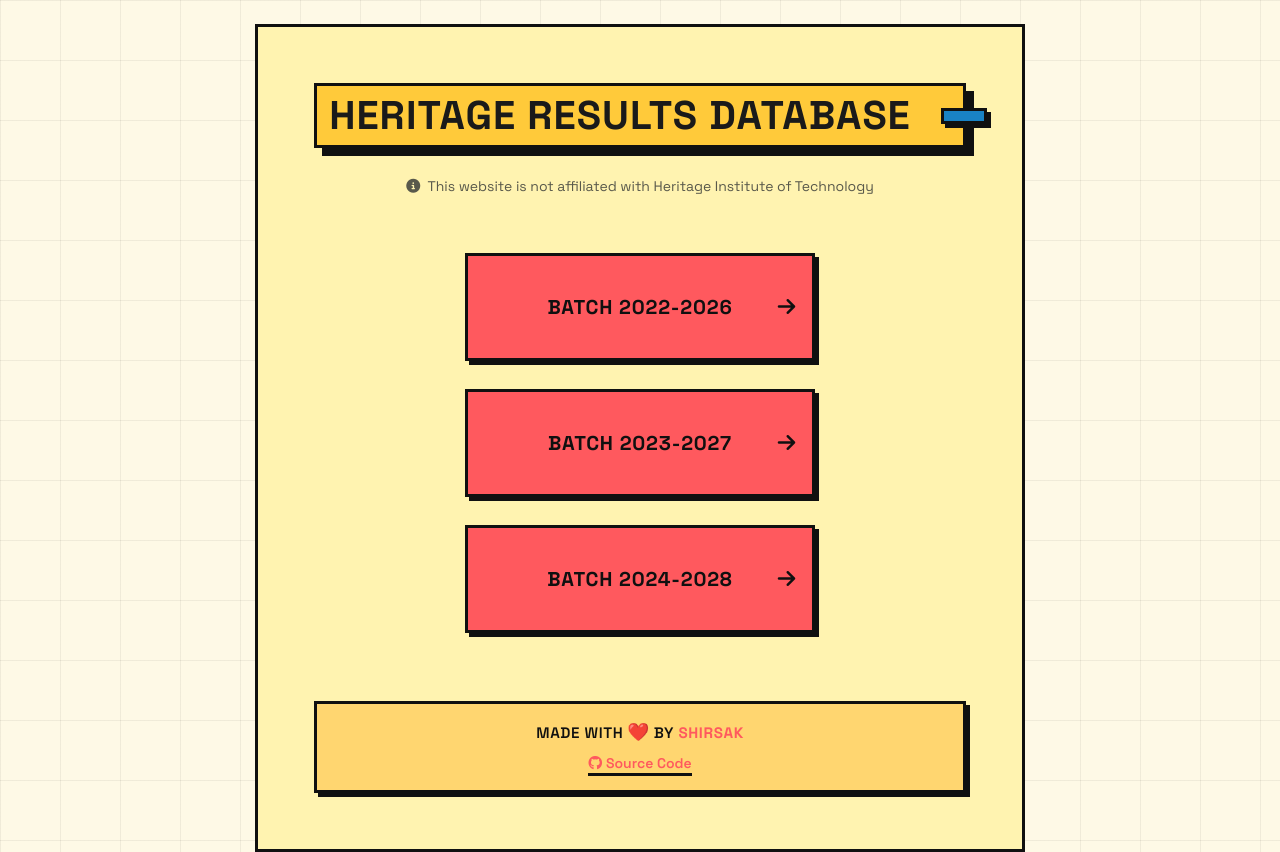
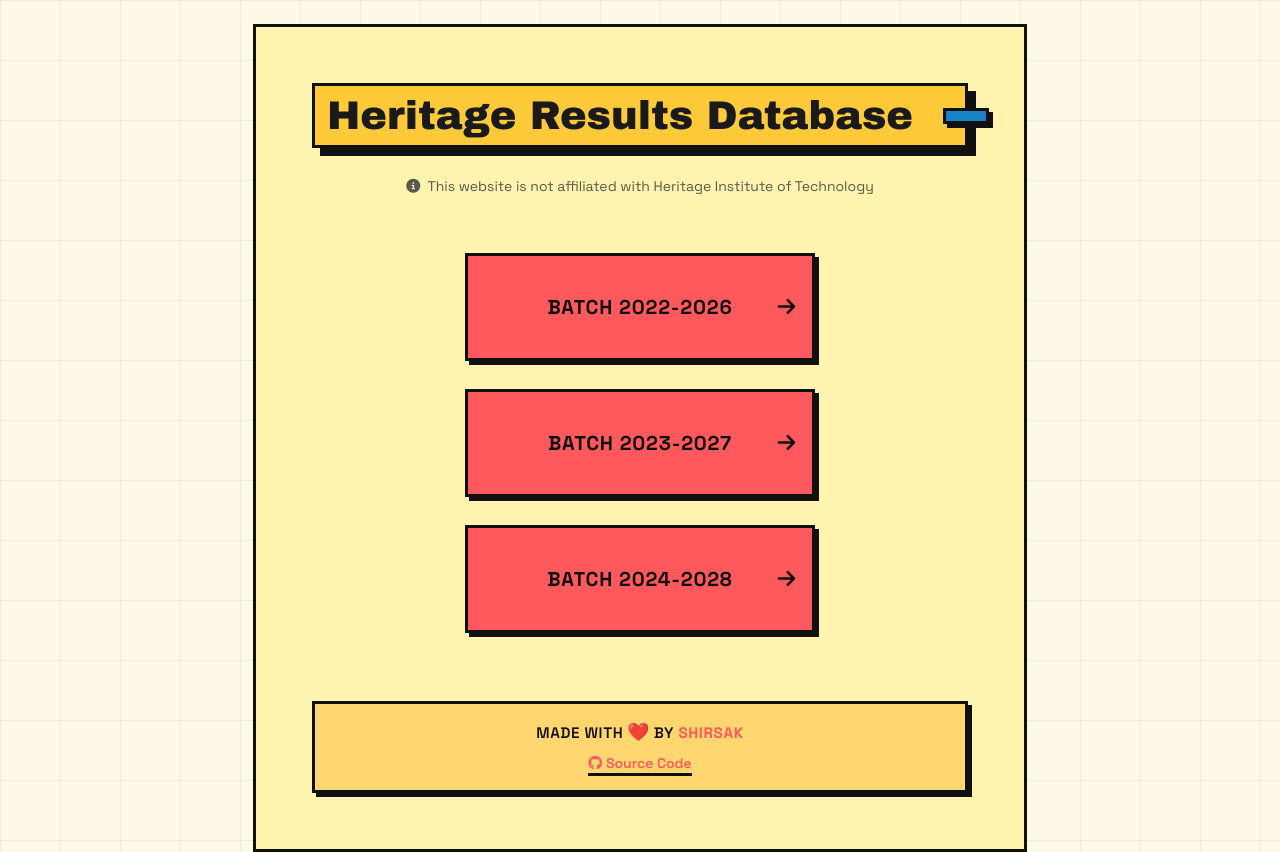
Before and after one commit to shirsakm/heritage-db, a Flask app: page /hdb in a window 1280 px wide. Run offline with Flask 3, Linux system fonts and the light colour scheme.

Commit message:
feat: updated title to archivo black

```diff
--- a/static/css/base.css
+++ b/static/css/base.css
@@ -67,9 +67,8 @@ body {
 /* Text Styles */
 .title-text {
     color: var(--nb-text-primary);
-    font-weight: var(--font-weight-extrabold);
-    letter-spacing: 1px;
-    text-transform: uppercase;
+    letter-spacing: 0;
+    text-transform: none;
     display: inline-flex;
     align-items: center;
     gap: 0.5rem;
--- a/static/css/variables.css
+++ b/static/css/variables.css
@@ -18,6 +18,7 @@
     --nb-border-soft: #2d2d2d;
 
     /* Typography */
+    --font-family-heading: 'Archivo Black', 'Space Grotesk', 'Inter', -apple-system, BlinkMacSystemFont, 'Segoe UI', Roboto, sans-serif;
     --font-family-primary: 'Space Grotesk', 'Inter', -apple-system, BlinkMacSystemFont, 'Segoe UI', Roboto, sans-serif;
     --font-weight-light: 300;
     --font-weight-normal: 400;
--- a/templates/batch_select.html
+++ b/templates/batch_select.html
@@ -4,6 +4,7 @@
 
 {% block extra_css %}
 <style>
+    @import url('https://fonts.googleapis.com/css2?family=Archivo+Black&display=swap');
     .batch-selection-container {
         display: flex;
         justify-content: center;
@@ -82,6 +83,9 @@
     .page-title h1 {
         font-size: 2.5rem;
         margin-bottom: var(--spacing-lg);
+        font-family: var(--font-family-heading);
+        text-transform: none;
+        letter-spacing: 0;
     }
 
     /* Force disclaimer centered on batch selection page (overrides global desktop left alignment) */
--- a/templates/table.html
+++ b/templates/table.html
@@ -4,6 +4,12 @@
 
 {% block extra_css %}
 <link rel="stylesheet" href="{{ url_for('static', filename='css/table.css') }}">
+<style>
+@import url('https://fonts.googleapis.com/css2?family=Archivo+Black&display=swap');
+.title-text {
+    font-family: var(--font-family-heading);
+}
+</style>
 {% endblock %}
 
 {% block content %}
```
